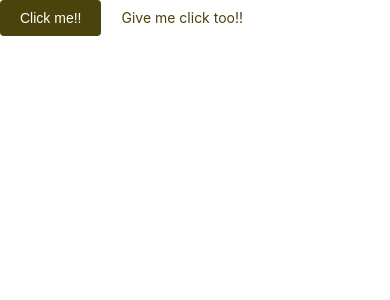
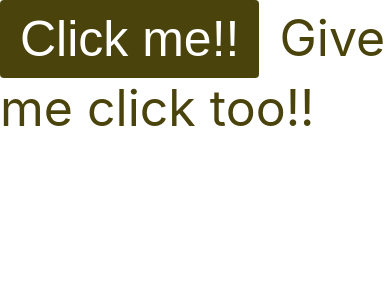
Before and after one commit to mauriciogc/css-in-js, a React (Create React App) app: page / in a window 390 px wide. Shown: the top 300 px of the page. Built offline with nearby package versions, Linux system fonts and the light colour scheme.

Commit message:
selectors hover and media

```diff
--- a/src/components/Welcome.jsx
+++ b/src/components/Welcome.jsx
@@ -9,7 +9,13 @@ const Button = styled.button({
 	cursor: "pointer",
 	color: "#ffffff",
 	padding: "10px 20px",
-	borderRadius: "4px"
+	borderRadius: "4px",
+	"&:hover": {
+		backgroundColor: "#342f08"
+	},
+	"@media (max-width: 420px)": {
+		fontSize: "50px"
+	}
 });
 
 const Link = styled(Button)({
```
